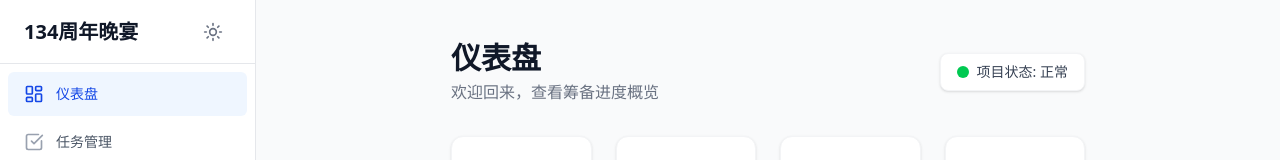
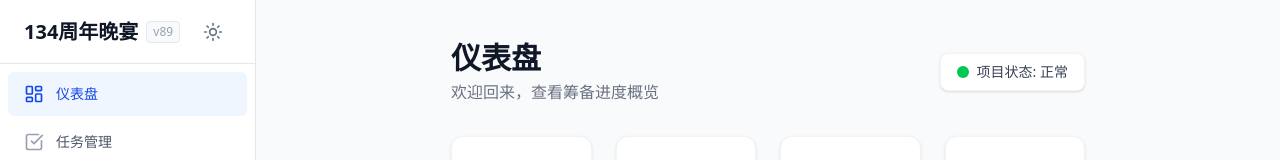
Before and after one commit to francly/klsyapclan-134-anniversary-dinner, a React (Vite) app: page / in a window 1280 px wide. Shown: the top 160 px of the page. Built offline with nearby package versions, Linux system fonts and the light colour scheme; no server answers.

Commit message:
feat(layout): add global version indicator v89

```diff
--- a/src/components/Layout.jsx
+++ b/src/components/Layout.jsx
@@ -32,7 +32,10 @@ export default function Layout({ children }) {
                 )}
             >
                 <div className="h-16 flex items-center justify-between px-6 border-b border-gray-200 dark:border-[#2d2d2d]">
-                    <h1 className="text-xl font-bold text-gray-900 dark:text-white">134周年晚宴</h1>
+                    <h1 className="text-xl font-bold text-gray-900 dark:text-white flex items-center gap-2">
+                        134周年晚宴
+                        <span className="text-xs font-normal px-1.5 py-0.5 rounded border border-gray-200 dark:border-gray-700 text-gray-400 bg-gray-50 dark:bg-[#1a1a1a]">v89</span>
+                    </h1>
                     <button
                         onClick={toggleTheme}
                         className="p-2 rounded-md text-gray-500 hover:bg-gray-100 dark:text-gray-400 dark:hover:bg-[#2d2d2d] transition-colors"
@@ -83,7 +86,10 @@ export default function Layout({ children }) {
                         >
                             <Menu className="w-6 h-6" />
                         </button>
-                        <span className="ml-4 text-lg font-semibold text-gray-900 dark:text-white">134周年晚宴</span>
+                        <span className="ml-4 text-lg font-semibold text-gray-900 dark:text-white flex items-center gap-2">
+                            134周年晚宴
+                            <span className="text-xs font-normal px-1.5 py-0.5 rounded border border-gray-200 dark:border-gray-700 text-gray-400 bg-gray-50 dark:bg-[#1a1a1a]">v89</span>
+                        </span>
                     </div>
                     <button
                         onClick={toggleTheme}
```
